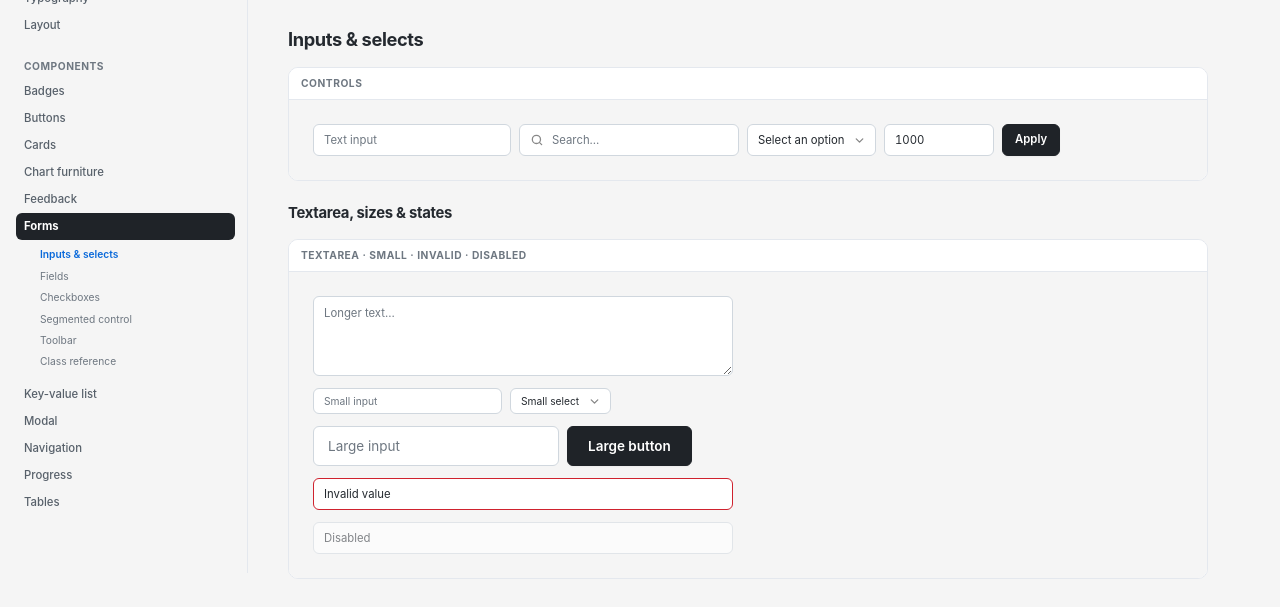
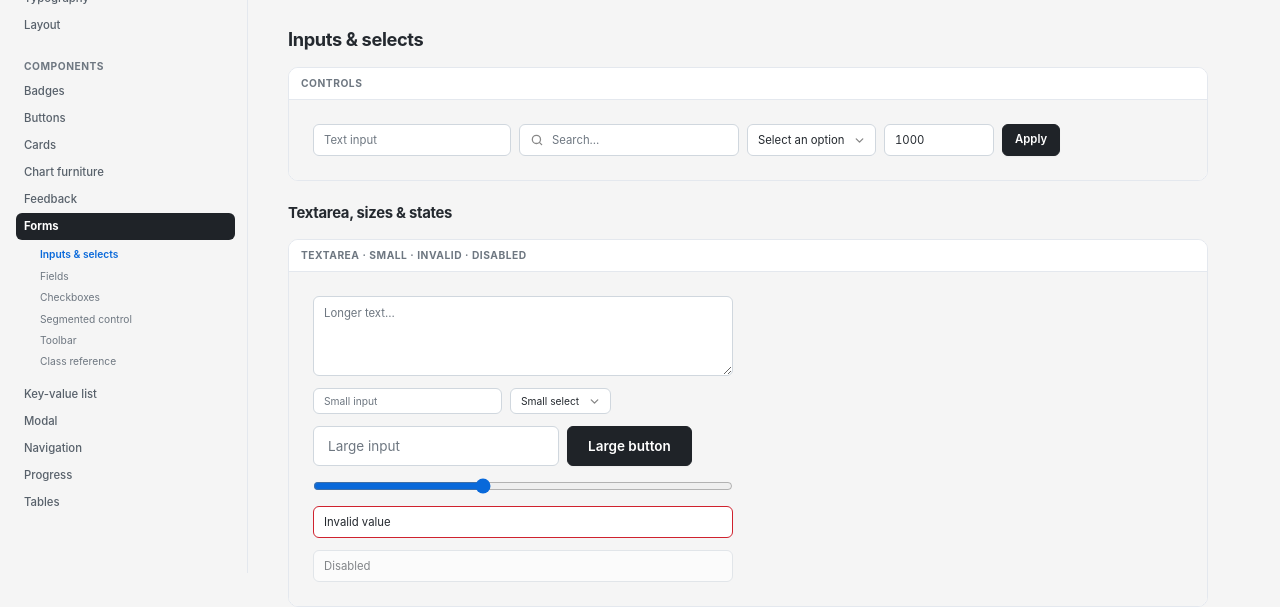
Before and after one commit to koraytugay/kt-styles, a plain HTML site: page pages/components/forms.html in a window 1280 px wide. Shown: the part 227-834 px from the top of the page. Drawn offline with Linux system fonts and the light colour scheme.

Commit message:
Add range slider style
Co-Authored-By: Claude Opus 5.5 <noreply@anthropic.com>

```diff
--- a/css/components/form.css
+++ b/css/components/form.css
@@ -118,6 +118,14 @@
 .kt-select.is-invalid,
 .kt-textarea.is-invalid {
     border-color: var(--kt-danger);
+}
+
+/* Range slider: native control tinted with the accent color */
+.kt-range {
+    width: 100%;
+    margin: 0;
+    accent-color: var(--kt-accent);
+    cursor: pointer;
 }
 
 /* ==========================================================================
--- a/pages/components/forms.html
+++ b/pages/components/forms.html
@@ -50,6 +50,7 @@
                         <input class="kt-input kt-input--lg" placeholder="Large input">
                         <button class="kt-btn kt-btn--primary kt-btn--lg">Large button</button>
                     </div>
+                    <input class="kt-range" type="range" min="0" max="100" value="40" aria-label="Example range">
                     <input class="kt-input is-invalid" value="Invalid value">
                     <input class="kt-input" value="Disabled" disabled>
                 </div>
@@ -206,6 +207,7 @@
             <thead><tr><th>Class</th><th>Description</th></tr></thead>
             <tbody>
                 <tr><td><code>.kt-input</code> / <code>.kt-select</code> / <code>.kt-textarea</code></td><td>Form controls.</td></tr>
+                <tr><td><code>.kt-range</code></td><td>Full-width range slider in the accent color.</td></tr>
                 <tr><td><code>.kt-input--search</code></td><td>Magnifier icon on the left.</td></tr>
                 <tr><td><code>.kt-input--{sm|lg}</code> / <code>.kt-select--{sm|lg}</code></td><td>Small (26px) / large (40px), matching <code>.kt-btn--sm</code> / <code>--lg</code>.</td></tr>
                 <tr><td><code>.kt-input--block</code> / <code>.kt-select--block</code></td><td>Full width.</td></tr>
```
Also changed, not shown: 1 other file.
